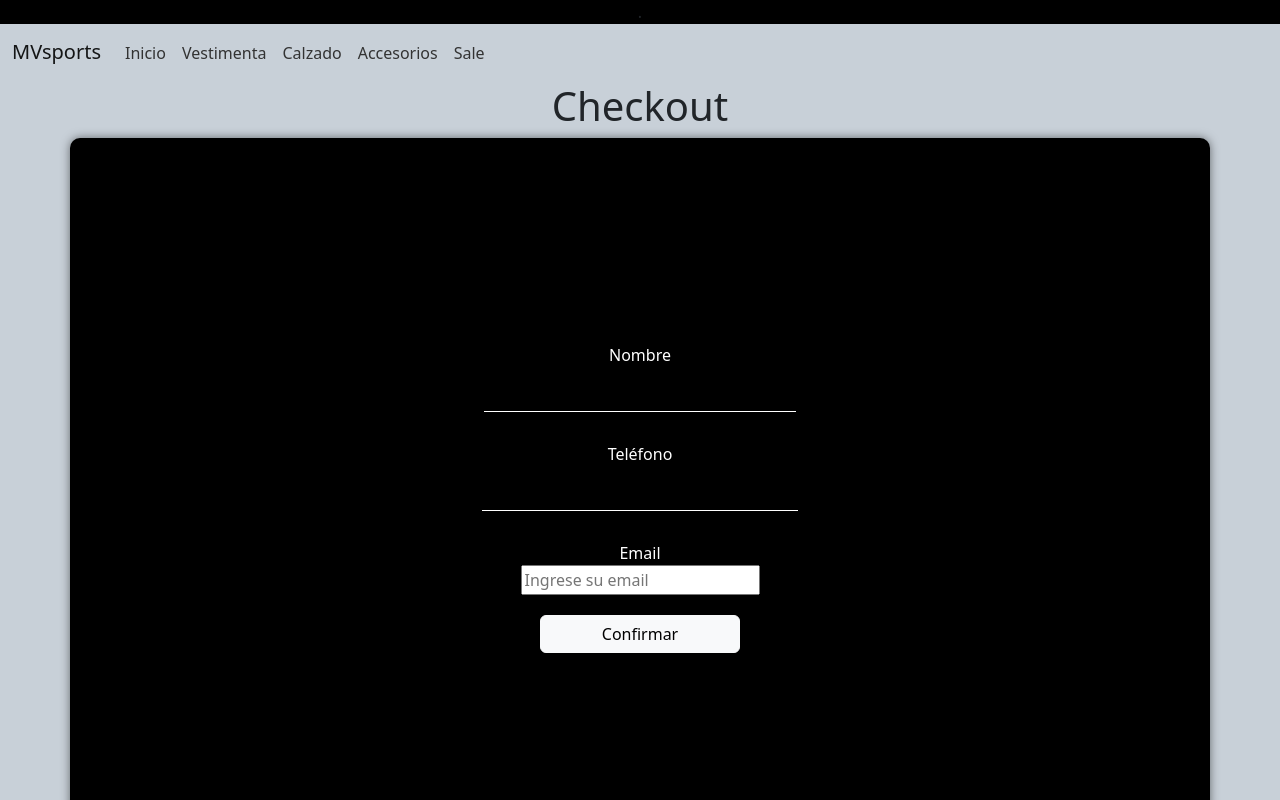
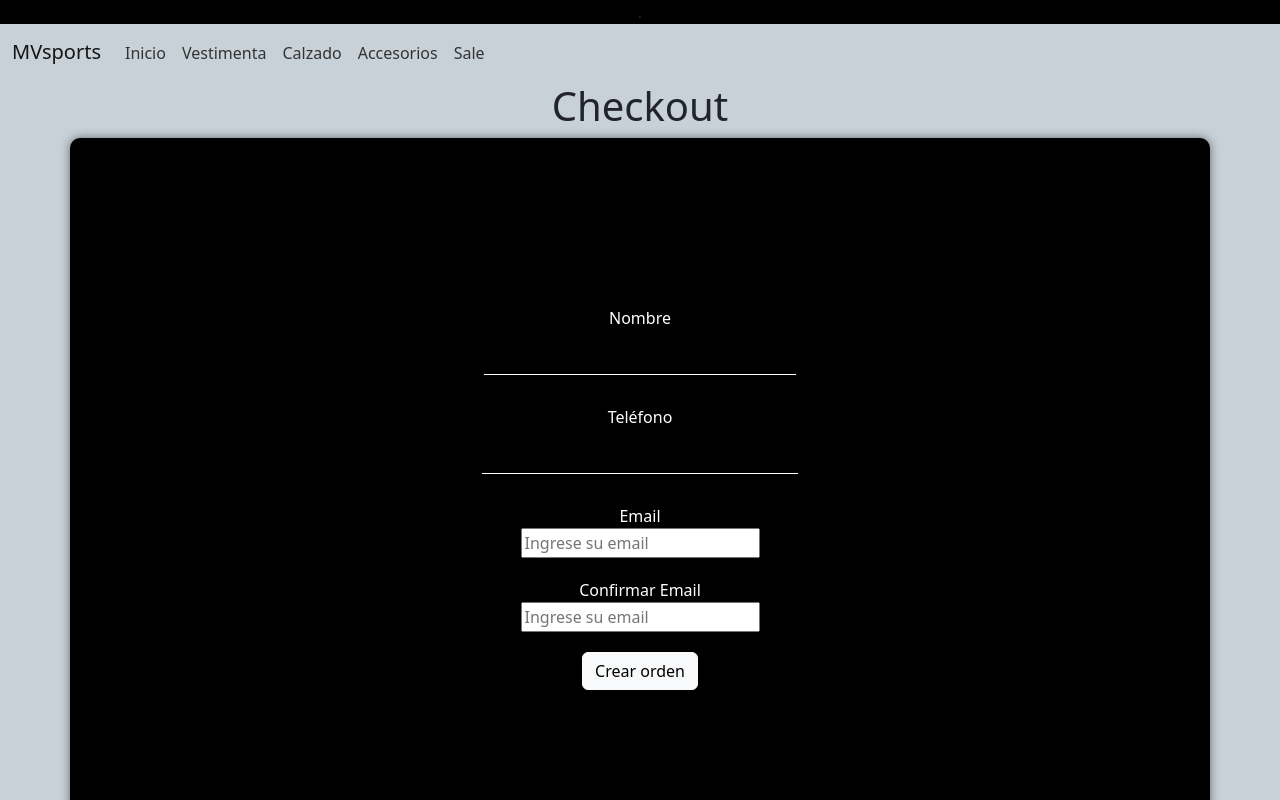
Before and after one commit to MathiasVidarte/mvsports--proyecto-react-js, a React (Create React App) app: page /checkout in a window 1280 px wide. Shown: the top 800 px of the page. Built offline with nearby package versions, Linux system fonts and the light colour scheme.

Commit message:
correcciones codigo e ingreso confirmacion email

```diff
--- a/src/components/Cart/Cart.js
+++ b/src/components/Cart/Cart.js
@@ -35,7 +35,7 @@ const Cart = () => {
               <CartItem key={p.id} {...p} className="cart-item" />
             ))}
           </div>
-          <h3 className="cart-total">Total: ${getTotal()}</h3>
+          <h3 className="cart-total">Total: U$S {getTotal()}</h3>
           <div className="cart-buttons">
             <button onClick={() => clearCart()} className="btn btn-secondary cart-button">
               Limpiar Carrito
--- a/src/components/CartItem/CartItem.js
+++ b/src/components/CartItem/CartItem.js
@@ -4,7 +4,7 @@ const CartItem = ({ id, name, price, quantity }) => {
   return (
     <div className="cart-item">
       <h3>{name}</h3>
-      <p>Precio: ${price}</p>
+      <p>Precio: U$S {price}</p>
       <p>Cantidad: {quantity}</p>
     </div>
   );
--- a/src/components/CheckoutForm/CheckoutForm.css
+++ b/src/components/CheckoutForm/CheckoutForm.css
@@ -36,18 +36,3 @@
     color: white;
 
   }
-
-  button {
-    background-color: white;
-    color: black;
-    border: none;
-    border-radius: 10px;
-    padding: 10px 20px;
-    cursor: pointer;
-    width: 200px; /* Ajusta el ancho del botón */
-    margin-top: 20px; /* Margen superior para separarlo del formulario */
-  }
-
-  button:hover {
-    background-color: gray;
-  }
--- a/src/components/CheckoutForm/CheckoutForm.js
+++ b/src/components/CheckoutForm/CheckoutForm.js
@@ -51,8 +51,19 @@ const CheckoutForm = ({ onConfirm }) => {
                     />
                 </label>
 
+                <label className='Label'>
+                   <div>Confirmar Email</div>
+                    <input
+                        className='Input'
+                        type='email'
+                        placeholder="Ingrese su email"
+                        value={email}
+                        onChange={({ target }) => setEmail(target.value)}
+                    />
+                </label>
+
                 <button type="submit" class="btn btn-light">
-                    Confirmar
+                    Crear orden
                 </button>
             </form>
         </div>
--- a/src/components/ItemCount/ItemCount.js
+++ b/src/components/ItemCount/ItemCount.js
@@ -31,6 +31,8 @@ const ItemCount = ({ stock, initial, onAdd }) => {
         </button>
       </div>
 
+      <br/>
+
       <div>
         <button
           type="button"
```
